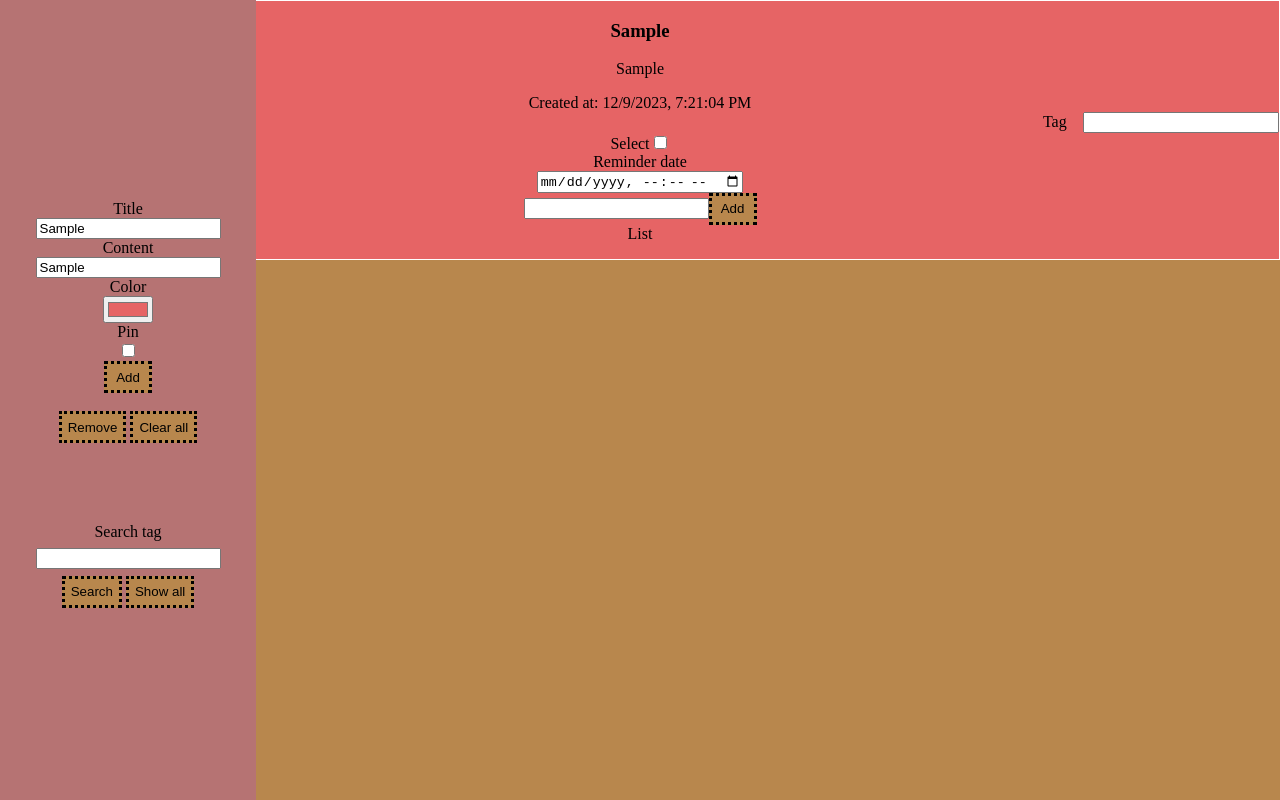
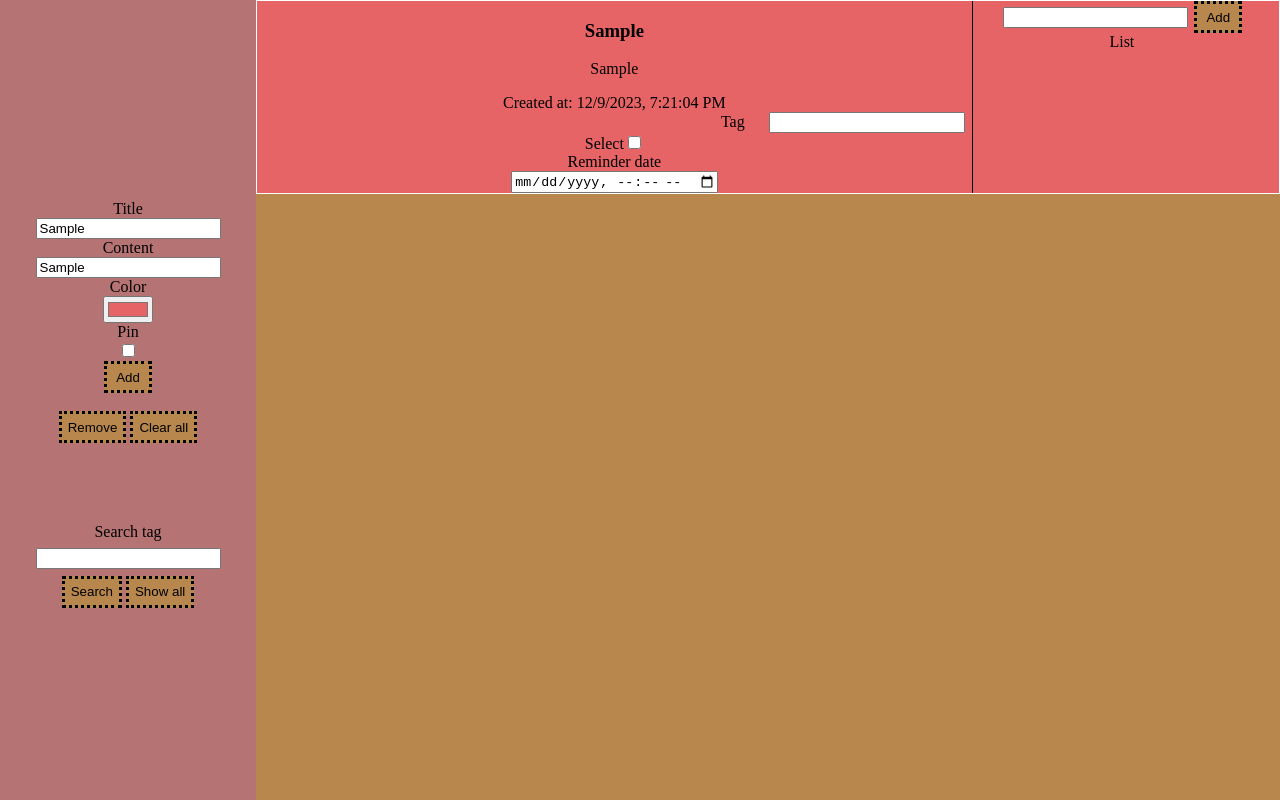
Before and after one commit to PWidla/wseiJs, a plain HTML site: page lab4/index.html in a window 1280 px wide. Both pictures are taken after typing "Sample", "Sample" into the empty fields and a click on the button "Add". Drawn offline with Linux system fonts and the light colour scheme.

Commit message:
ork wip2

```diff
--- a/lab4/style.css
+++ b/lab4/style.css
@@ -39,13 +39,16 @@ input[type=button], input[type=button]{
 #notesContainer{
     flex-grow: 1;
     flex-shrink: 1;
-    flex-basis: 0%;
+    flex-basis: 80%;
     background-color: rgb(184, 135, 77);
+    margin-left: 20%;
 }
 
 .note{
     border: 1px solid white;
     text-align: center;
+    display: flex;
+    flex-direction: row;
 }
 
 .pinned{
@@ -63,9 +66,33 @@ input[type=button], input[type=button]{
 
 .note #tagContainerDiv > *{
     padding-right: 1em;
+    margin-right: 0.5em;
 }
 
 .selected{
     border: 3px dotted black;
     background-color: azure;
 }
+
+#listContainerDiv{
+    width: 30%;
+}
+
+#listContainerDiv > *{
+    margin-right: 0.5em;
+}
+
+#noteList {
+    list-style-type: none;
+    padding-right: 10%;
+}
+
+#noteList > li:before {
+    content: '•';
+    margin-right: 3px;
+}
+
+#noteContentElement{
+    width: 70%;
+    border-right: 1px solid black;
+}
```
